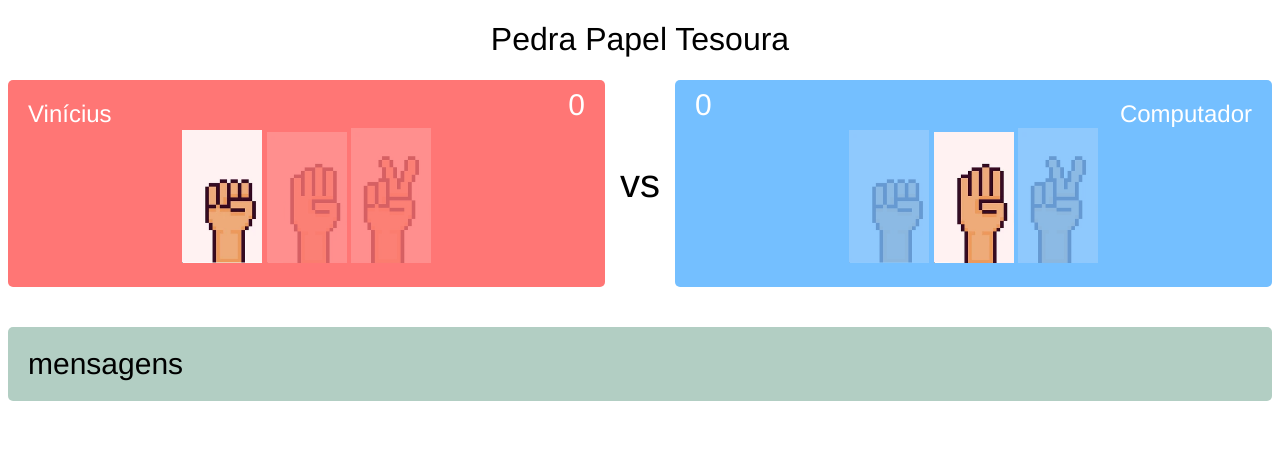
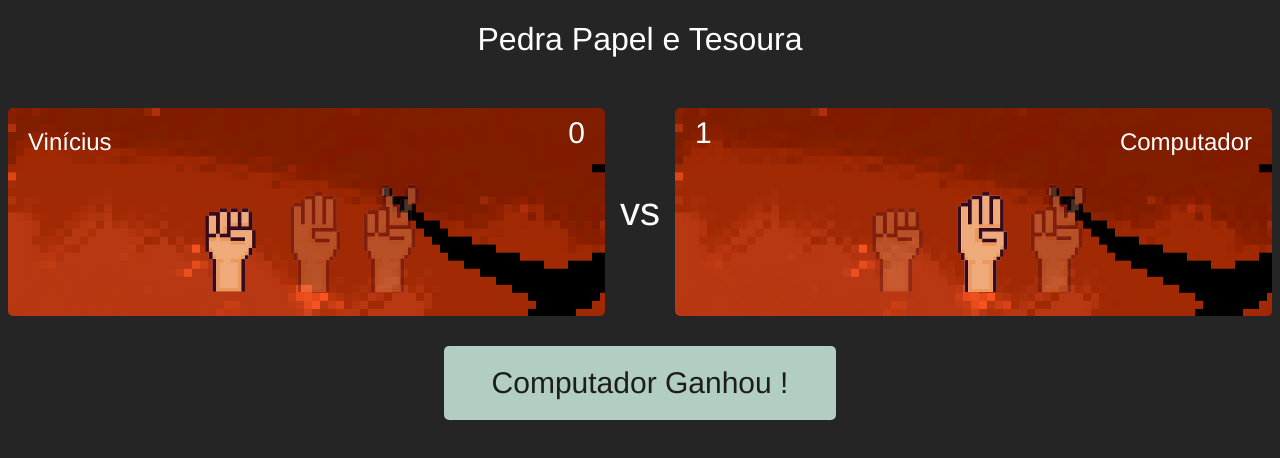
Before and after one commit to vcaetanodesouza/PedraPapelTesoura, a plain HTML site: page index.html in a window 1280 px wide. Both pictures are taken after a click on the link 222 px from the left and 257 px from the top of the page. Drawn offline with Linux system fonts and the light colour scheme.

Commit message:
feat: Jogo parcialmente finalizado com todas as funções feitas. (faltando css)

```diff
--- a/css.css
+++ b/css.css
@@ -3,9 +3,14 @@
     font-weight: 400;
 }
 
+body {
+    background-color: rgb(37, 37, 37);
+}
+
 #titulo {
     text-align: center;
-
+    margin-bottom: 50px;
+    color: white;
 }
 
 #placar {
@@ -21,6 +26,9 @@
     width: 200px;
     padding: 20px;
     color: #fff;
+    max-height: 400px;
+    background-image : url('img/kauan.webp');
+
 }
 
 #jogador {
@@ -35,6 +43,7 @@
     text-align: center;
     font-size: 40px;
     width: 70px;
+    color: white;
 }
 
 #jogador-nome, #computador-nome {
@@ -72,11 +81,12 @@ ul#jogador-escolha li, ul#computador-escolha li {
 }
 
 ul#jogador-escolha li a, ul#computador-escolha li a {
-    opacity: .2;
+    opacity: .3;
 }
 
 ul#jogador-escolha li a:hover, ul#jogador-escolha li a.selecionado, ul#computador-escolha li a.selecionado {
     opacity: 1;
+    padding-top: 200px;
 }
 
 ul#jogador-escolha li a img, ul#computador-escolha li a img {
@@ -87,6 +97,11 @@ ul#jogador-escolha li a img, ul#computador-escolha li a img {
     background-color: #b2cec3;
     border-radius: 5px;
     font-size: 30px;
-    margin: 40px 0;
     padding: 20px;
+    width: 22rem;
+    justify-content: center;
+    text-align: center;
+    margin: auto;
+    margin-top: 30px;
+    color: rgb(29, 29, 29);
 }
--- a/index.html
+++ b/index.html
@@ -9,16 +9,16 @@
 </head>
 <body>
     <div id="principal">
-        <h1 id="titulo">Pedra Papel Tesoura</h1>
+        <h1 id="titulo">Pedra Papel e Tesoura</h1>
         <div id="placar">
             <div id="jogador">
                 <h2 id="jogador-nome">Vinícius</h2>
                 <span id="jogador-pontos">0</span>
 
                 <ul id="jogador-escolha">
-                    <li><a id="jogador-escolha-1" onclick="jogar(1)"><img src="img/pedra.png" alt=""></a></li>
-                    <li><a id="jogador-escolha-2" onclick="jogar(2)"><img src="img/papel.png" alt=""></a></li>
-                    <li><a id="jogador-escolha-3" onclick="jogar(3)"><img src="img/tesoura.png" alt=""></a></li>
+                    <li><a id="jogador-escolha-1" onclick="jogar(1)"><img src="img/pedraN.png" alt=""></a></li>
+                    <li><a id="jogador-escolha-2" onclick="jogar(2)"><img src="img/papelN.png" alt=""></a></li>
+                    <li><a id="jogador-escolha-3" onclick="jogar(3)"><img src="img/tesouraN.png" alt=""></a></li>
                 </ul>
             </div>
             <div id="versus">vs</div>
@@ -27,13 +27,13 @@
                 <span id="computador-pontos">0</span>
 
                 <ul id="computador-escolha">
-                    <li><a id="computador-escolha-1"><img src="img/pedra.png" alt=""></a></li>
-                    <li><a id="computador-escolha-2"><img src="img/papel.png" alt=""></a></li>
-                    <li><a id="computador-escolha-3"><img src="img/tesoura.png" alt=""></a></li>
+                    <li><a id="computador-escolha-1"><img src="img/pedraN.png" alt=""></a></li>
+                    <li><a id="computador-escolha-2"><img src="img/papelN.png" alt=""></a></li>
+                    <li><a id="computador-escolha-3"><img src="img/tesouraN.png" alt=""></a></li>
                 </ul>
             </div>
         </div>
-        <div id="mensagens">mensagens</div>
+        <div id="mensagens">RESULTADO</div>
     </div>
     <script src="js.js"></script>
 </body>
--- a/js.js
+++ b/js.js
@@ -1,6 +1,9 @@
 var jogadorEscolha = 0;
+var jogadorPontuacao = 0;
 var computadorEscolha = 0;
+var computadorPontuacao = 0;
 var ganhador = -1;
+
 
 function jogar(escolha) {
     jogadorEscolha = escolha;
@@ -37,6 +40,29 @@ function jogar(escolha) {
     else if((jogadorEscolha == 3) && (computadorEscolha == 3)) {
         ganhador = 0;
     }
+
+    document.getElementById("jogador-escolha-1").classList.remove('selecionado');
+    document.getElementById("jogador-escolha-2").classList.remove('selecionado');
+    document.getElementById("jogador-escolha-3").classList.remove('selecionado');
+    document.getElementById("computador-escolha-1").classList.remove('selecionado');
+    document.getElementById("computador-escolha-2").classList.remove('selecionado');
+    document.getElementById("computador-escolha-3").classList.remove('selecionado');
+
     document.getElementById("jogador-escolha-" + jogadorEscolha).classList.add('selecionado');
     document.getElementById("computador-escolha-" + computadorEscolha).classList.add('selecionado');
+
+    if(ganhador == 0) {
+        document.getElementById('mensagens').innerHTML = 'Empate';
+    }
+    else if(ganhador == 1) {
+        document.getElementById('mensagens').innerHTML = 'Jogador Ganhou !';
+        jogadorPontuacao++;
+    }
+    else if(ganhador == 2) {
+        document.getElementById('mensagens').innerHTML = 'Computador Ganhou !';
+        computadorPontuacao++;
+    }
+
+    document.getElementById('jogador-pontos').innerHTML = jogadorPontuacao;
+    document.getElementById('computador-pontos').innerHTML = computadorPontuacao;
 }
```
Also changed, not shown: img/chorro.jpg (added), img/kauan.webp (added), img/papel.png (deleted), img/papelN.png (added), img/pedra.png (deleted), img/pedraN.png (added), img/tesoura.png (deleted), img/tesouraN.png (added).
